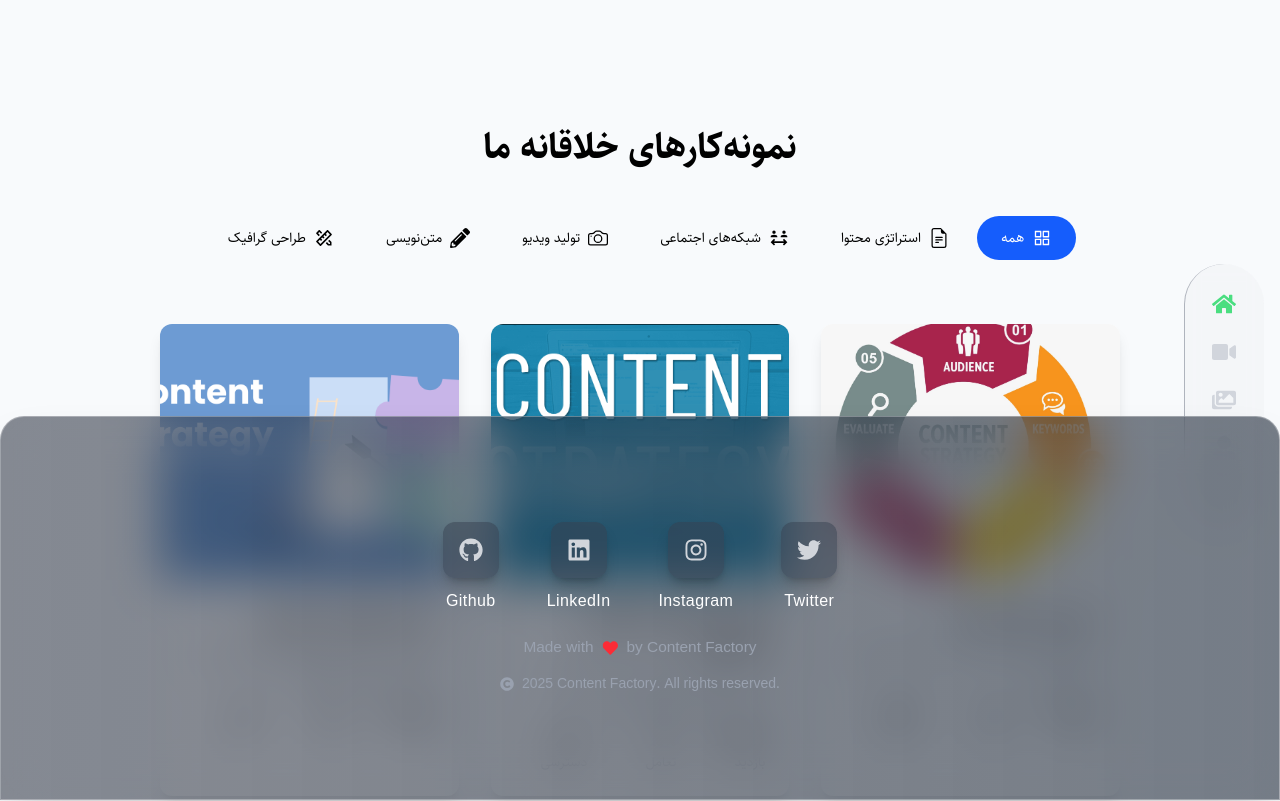
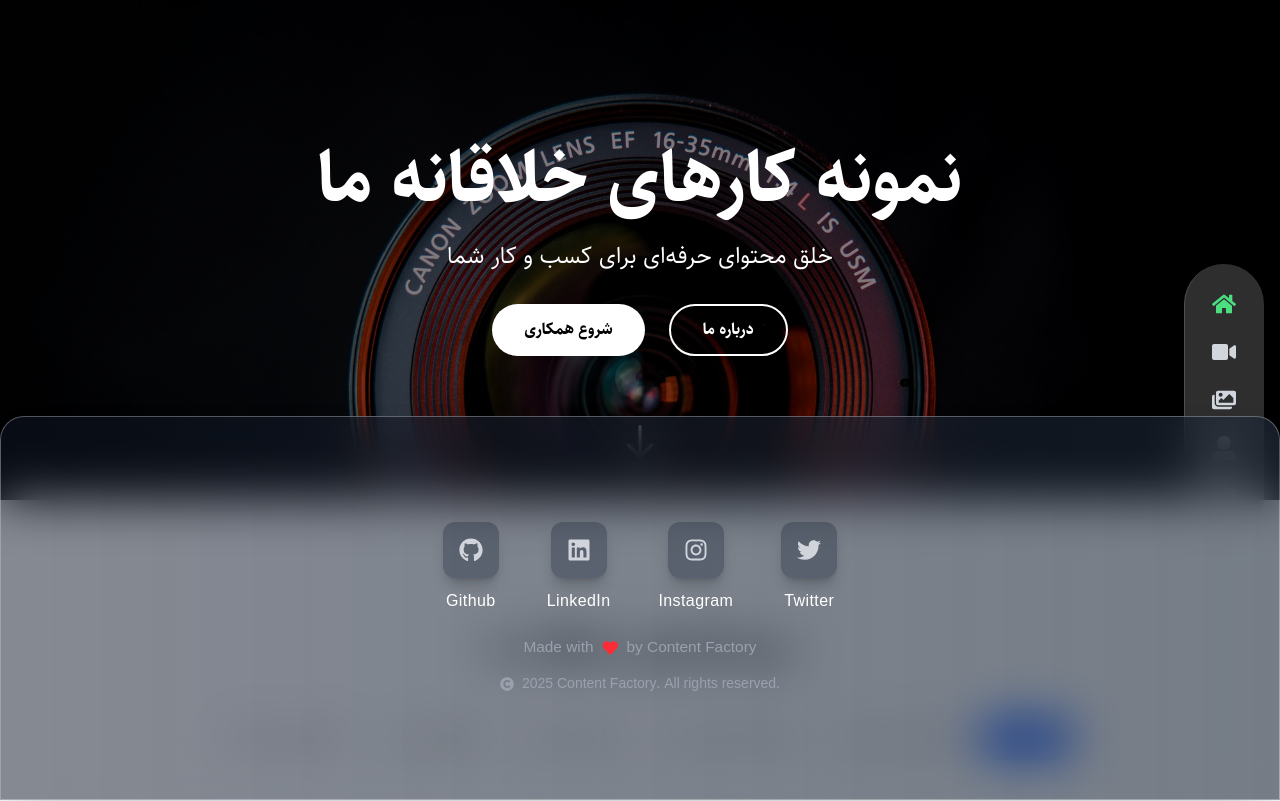
Before and after one commit to Hossein137900/contentFactory, a Next.js app: page /works in a window 1280 px wide. Shown: the top 801 px of the page. Built offline with nearby package versions, Linux system fonts and the light colour scheme.

Commit message:
Update page.tsx

```diff
--- a/app/works/page.tsx
+++ b/app/works/page.tsx
@@ -10,6 +10,7 @@ import { BsFileEarmarkText, BsCamera } from "react-icons/bs";
 import { FaPencilAlt } from "react-icons/fa";
 import { RiPencilRuler2Line } from "react-icons/ri";
 import { MdOutlineSocialDistance } from "react-icons/md";
+import AboutHero from "@/components/global/hero";
 
 export default function WorksPage() {
   const [selectedWork, setSelectedWork] = useState<WorkExample | null>(null);
@@ -52,6 +53,16 @@ export default function WorksPage() {
 
   return (
     <>
+      <AboutHero
+        backgroundImage="/assets/images/cam1.jpg"
+        title="نمونه کارهای خلاقانه ما"
+        subtitle="خلق محتوای حرفه‌ای برای کسب و کار شما"
+        primaryButtonText="شروع همکاری"
+        secondaryButtonText="درباره ما"
+        primaryButtonLink="/contact"
+        secondaryButtonLink="/about"
+        overlayOpacity={0.5}
+      />
       <main className="min-h-screen p-8 max-w-5xl mx-auto mt-24" dir="rtl">
         <motion.h1
           initial={{ opacity: 0, y: -20 }}
@@ -70,8 +81,8 @@ export default function WorksPage() {
                 whileHover={{ scale: 1.05 }}
                 aria-label={`Filter by ${categoryMapping[category]}`}
                 role="button"
-
-                title={categoryMapping[category]}                whileTap={{ scale: 0.95 }}
+                title={categoryMapping[category]}
+                whileTap={{ scale: 0.95 }}
                 className={`md:px-6 md:py-3 px-2 py-1 text-xs text-nowrap md:text-sm rounded-full flex items-center gap-2 ${
                   selectedCategory === category
                     ? "bg-blue-600 text-white"
```
